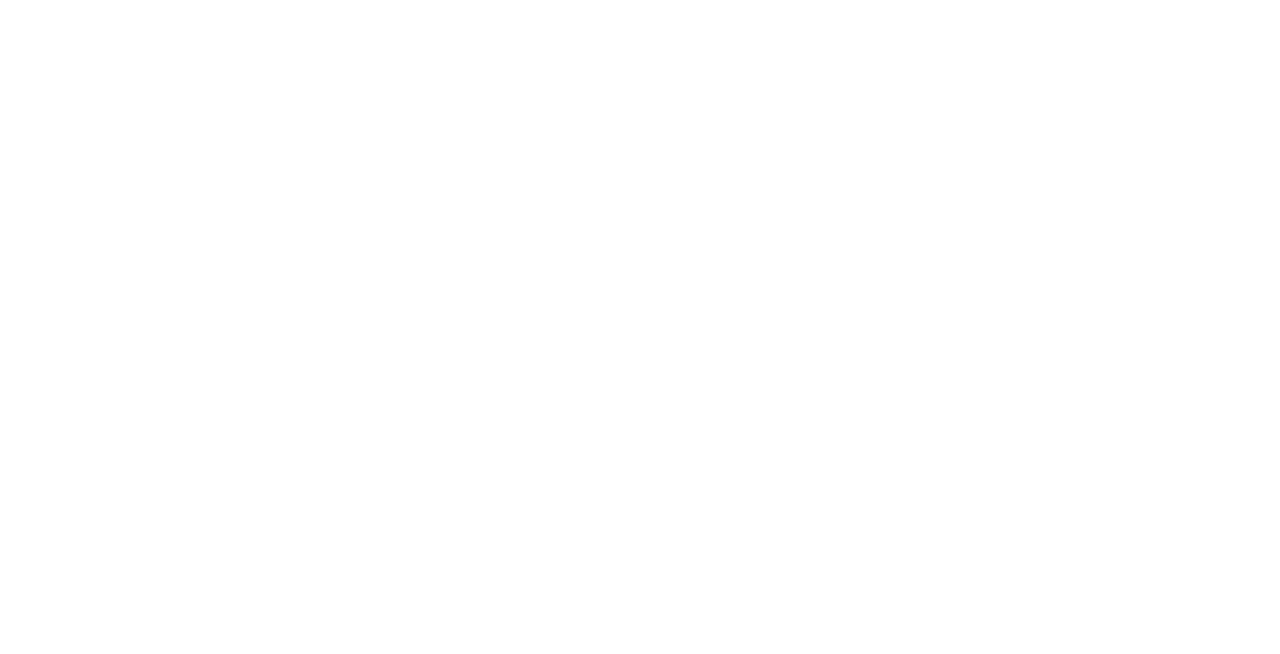
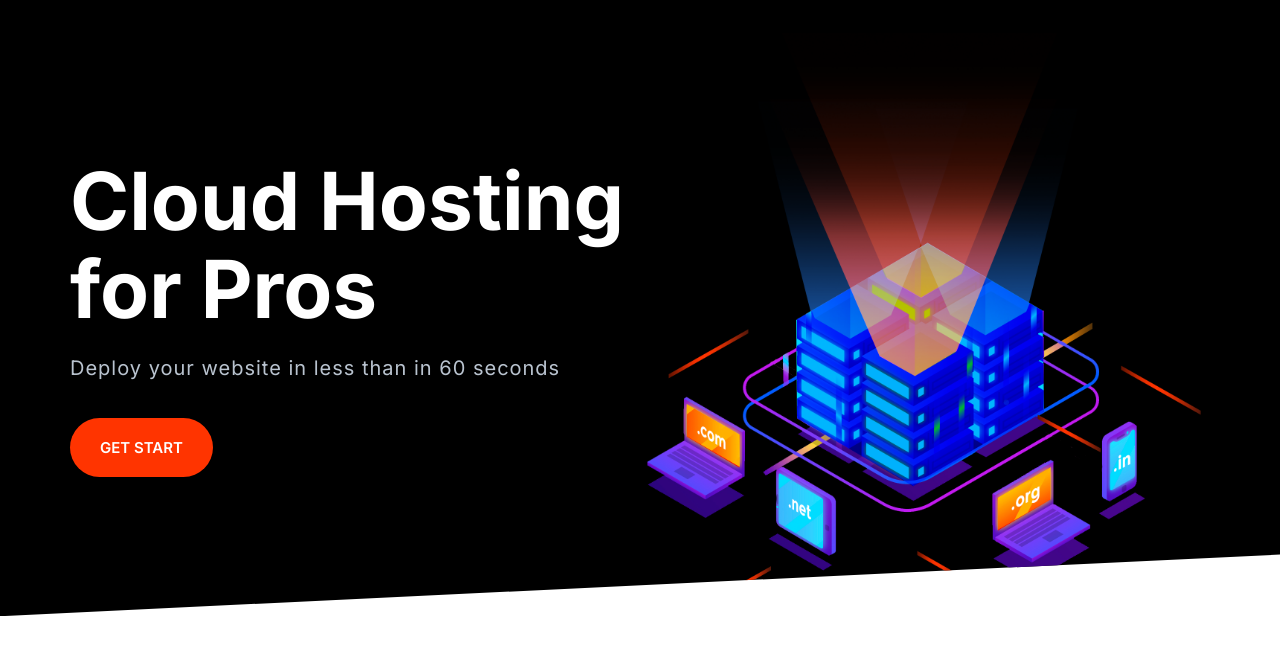
Before and after one commit to Malith-Anjana/Mosh-The-Ultimate-HTML5-CSS3, a plain HTML site: page index.html in a window 1280 px wide. Drawn offline with Linux system fonts and the light colour scheme.

Commit message:
Build the top Hero

```diff
--- a/CSS/styles.css
+++ b/CSS/styles.css
@@ -31,6 +31,7 @@ body {
 h1, h2, h3 {
     color: var(--color-headings);
     margin-bottom: 1rem;
+    line-height: 1.1;
 }
 
 h1{
@@ -669,3 +670,31 @@ transform: translateY(5px);
         border: 0;
     }
 }
+
+/* Hero */
+.hero{
+    clip-path: polygon(0% 0%, 100% 0%, 100% 90%, 0% 100%);
+}
+
+.hero__tagline{
+    font-size: 2rem;
+    color: #b9c3cf;
+    letter-spacing: 1px;
+    margin: 2rem 0 5rem;
+
+}
+
+.hero__image {
+    width: 100%;
+}
+
+@media screen and (min-width: 768px) {
+    .hero{
+        padding: 0;
+    }
+
+    .hero__content {
+        text-align: left;
+        align-self: center;
+    }
+}
--- a/index.html
+++ b/index.html
@@ -14,7 +14,18 @@
 
 
 <body>
+<section class="block block--dark block--skewed-left hero">
+    <div class="container grid grid--1x2">
+      <header class="block__header hero__content">
+        <h1 class="block__headings ">Cloud Hosting for Pros</h1>
+        <p class="hero__tagline">Deploy your website in less than in 60 seconds</p>
+        <a href="#" class="btn btn--accent btn--stretched">Get start</a>
+      </header>
 
+      <img class="hero__image" src="images/banner.png" alt="">
+    </div>
+
+</section>
 
 <script src="main.js"></script>
 </body>
```
